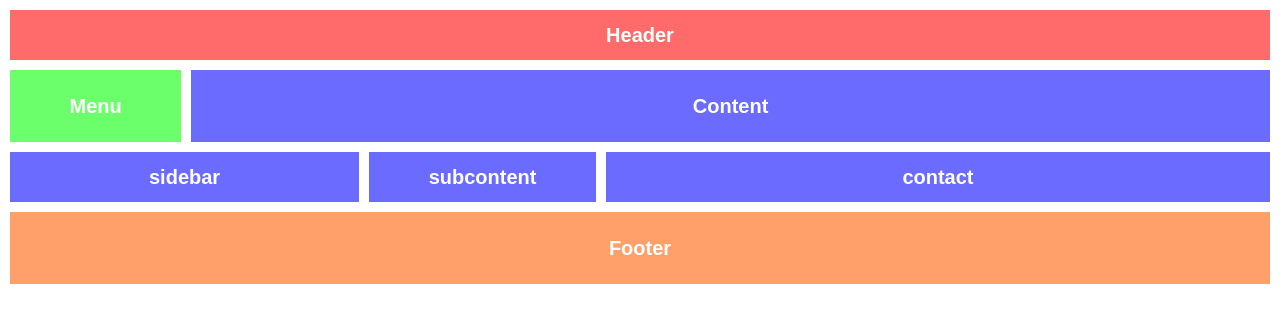
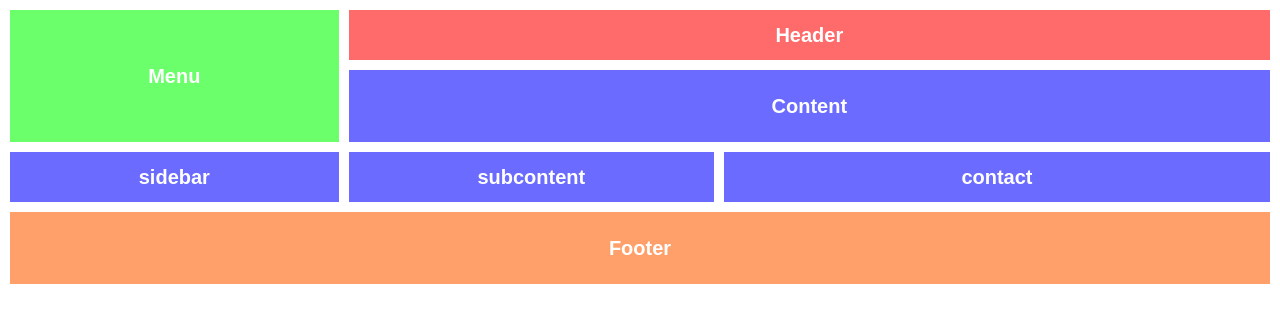
Before and after one commit to Bithi769845/CSS-Grid, a plain HTML site: page index.html in a window 1280 px wide. Drawn offline with Linux system fonts and the light colour scheme.

Commit message:
another method apply

```diff
--- a/style.css
+++ b/style.css
@@ -18,41 +18,50 @@ body {
     grid-template-rows: 50px 1fr 50px;
     grid-gap: 10px;
     padding: 10px;
+    grid-template-areas:
+    ". . . h h h h h h h h h"
+    "m m m c c c c c c c c c"
+    "s s s st st st ct ct ct ct ct ct"
+    "f f f f f f f f f f f f"
+
+
+    ;
 }
 
 .header {
     background-color: #ff6b6b;
-    grid-column: 1/12;
+    grid-area: h;
 }
 
 .menu {
     background-color: #6bff6b;
-
+grid-area: m;
+grid-row: 1/3;
 }
 
 .content {
     background-color: #6b6bff;
-    grid-column: 2/12;
+    grid-area: c;
 }
 
 .sidebar {
     background-color: #6b6bff;
-    grid-column: 1/4;
+    grid-area: s;
 }
 
 .subcontent {
     background-color: #6b6bff;
-    grid-column: 4/5;
+    grid-area: st;
 }
 .contact {
     background-color: #6b6bff;
-    grid-column: 5/12;
+    grid-area: ct;
 }
 
 
 .footer {
     background-color: #ffa06b;
-    grid-column: 1/12;
+    grid-area: f;
 }
 
 .grid-item {
```
